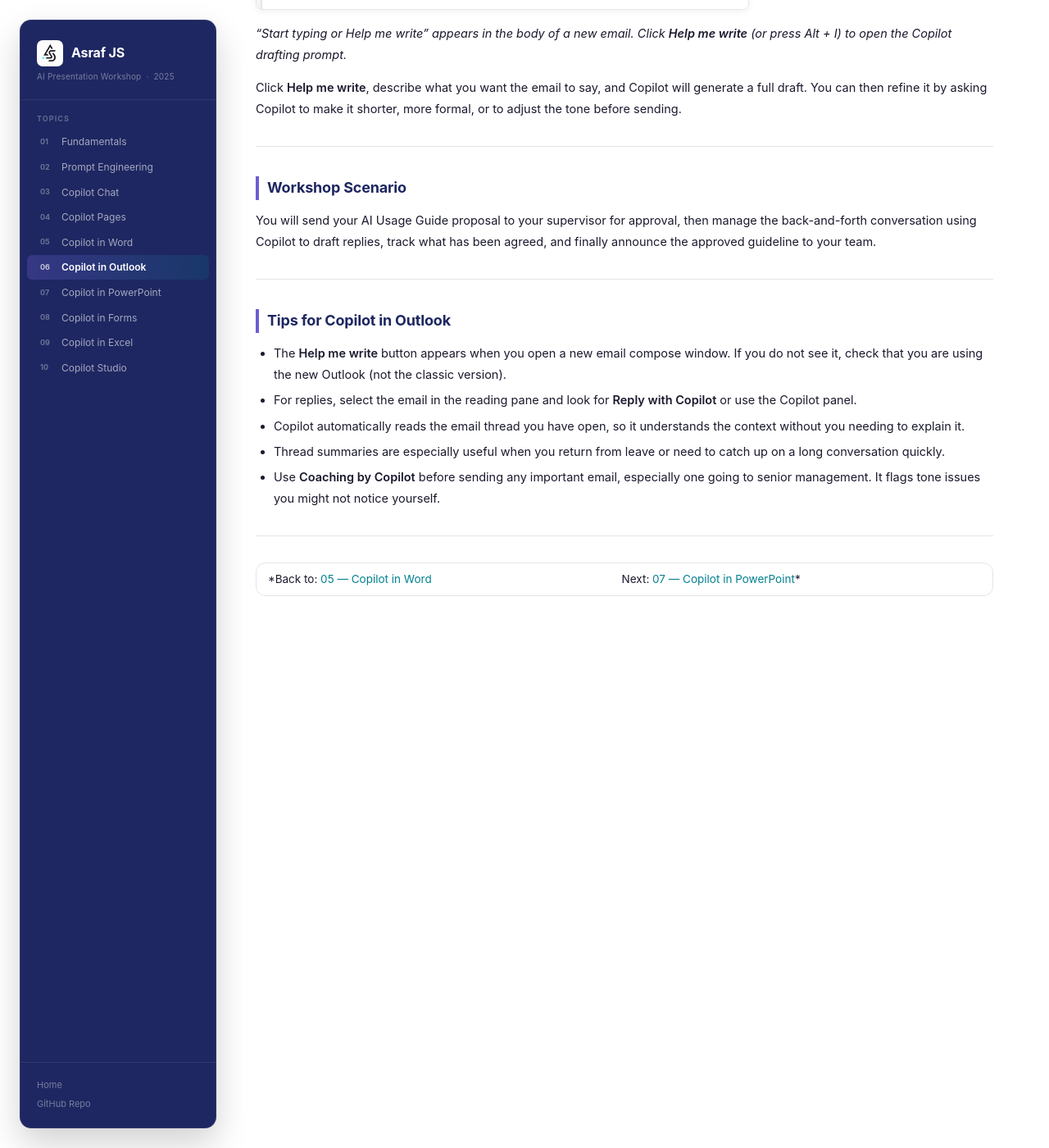
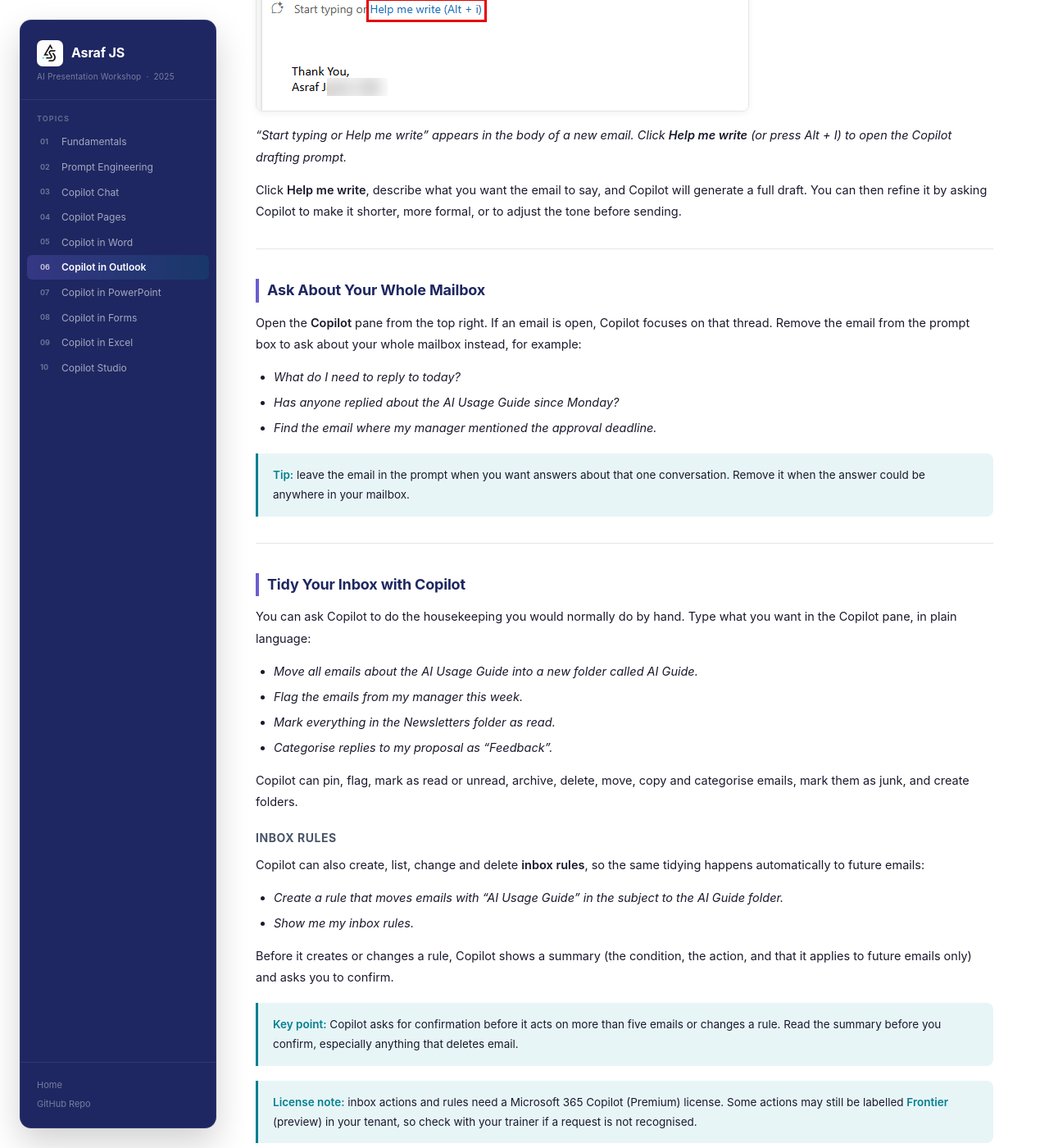
Before and after one commit to Asraf-JS/M365-Copilot-Workshop, a Jekyll site: the page built from 06-copilot-outlook/README.md, in a window 1280 px wide and 1400 px high, scrolled down 2049 px. Shown: the whole window at 82% size. Built offline with Jekyll 4.4.1, drawn with Linux system fonts in a browser that asks for light colours; our own code applies the rules of GitHub Pages for plain Markdown files; some of the changed text lies outside the part shown.

Commit message:
Add Copilot's newer Outlook features to Topic 06
New sections on asking about the whole mailbox, tidying the inbox and
creating inbox rules in plain language (with Copilot's confirmation
step), Prioritize my inbox, and Schedule with Copilot. Prompts gain
Parts 10 to 12: file the replies into a folder with a rule, catch up
across the mailbox, and schedule the Topic 11 launch meeting from the
approval email. Screenshot spots are marked, with a capture brief in
_tasks/screenshots-outlook.md. Book rebuilt (150 pages).

Co-Authored-By: Claude Opus 5.5 <noreply@anthropic.com>
Claude-Session: https://claude.ai/code/session_01S12GXiGXwWu5n2stPEFgm8

```diff
--- a/06-copilot-outlook/README.md
+++ b/06-copilot-outlook/README.md
@@ -23,6 +23,10 @@ At the end of Topic 05 you generated a handover note summarising your proposal i
 - Summarise long email threads
 - Suggest replies based on the context of a conversation
 - Coach you on how your email might land with the reader
+- Answer questions about your whole mailbox, not just the email you have open
+- Tidy your inbox from a plain-language request: move, flag, categorise or archive emails, and set up inbox rules
+- Prioritise incoming email as high, normal or low, with a reason
+- Turn an email thread into a meeting invite with **Schedule with Copilot**
 
 ---
 
@@ -56,9 +60,84 @@ Click **Help me write**, describe what you want the email to say, and Copilot wi
 
 ---
 
+## Ask About Your Whole Mailbox
+
+Open the **Copilot** pane from the top right. If an email is open, Copilot focuses on that thread. Remove the email from the prompt box to ask about your whole mailbox instead, for example:
+
+- *What do I need to reply to today?*
+- *Has anyone replied about the AI Usage Guide since Monday?*
+- *Find the email where my manager mentioned the approval deadline.*
+
+<!-- SCREENSHOT: images/copilot-pane-scope.png | The Copilot pane in Outlook with an email attached as context in the prompt box, and the X to remove it highlighted -->
+
+> **Tip:** leave the email in the prompt when you want answers about that one conversation. Remove it when the answer could be anywhere in your mailbox.
+
+---
+
+## Tidy Your Inbox with Copilot
+
+You can ask Copilot to do the housekeeping you would normally do by hand. Type what you want in the Copilot pane, in plain language:
+
+- *Move all emails about the AI Usage Guide into a new folder called AI Guide.*
+- *Flag the emails from my manager this week.*
+- *Mark everything in the Newsletters folder as read.*
+- *Categorise replies to my proposal as "Feedback".*
+
+Copilot can pin, flag, mark as read or unread, archive, delete, move, copy and categorise emails, mark them as junk, and create folders.
+
+### Inbox rules
+
+Copilot can also create, list, change and delete **inbox rules**, so the same tidying happens automatically to future emails:
+
+- *Create a rule that moves emails with "AI Usage Guide" in the subject to the AI Guide folder.*
+- *Show me my inbox rules.*
+
+Before it creates or changes a rule, Copilot shows a summary (the condition, the action, and that it applies to future emails only) and asks you to confirm.
+
+<!-- SCREENSHOT: images/copilot-rule-confirm.png | Copilot's summary of a new inbox rule in the Copilot pane, with the condition, the action and the Confirm button highlighted -->
+
+> **Key point:** Copilot asks for confirmation before it acts on more than five emails or changes a rule. Read the summary before you confirm, especially anything that deletes email.
+
+> **License note:** inbox actions and rules need a Microsoft 365 Copilot (Premium) license. Some actions may still be labelled **Frontier** (preview) in your tenant, so check with your trainer if a request is not recognised.
+
+---
+
+## Prioritize My Inbox
+
+Copilot can sort incoming email by importance, marking each message **high**, **normal** or **low** priority based on who sent it and what it is about, with a short reason.
+
+1. Select **Settings** (the gear icon, top right).
+2. Open the **Copilot** section and turn on **Prioritize my inbox**.
+3. Optionally tick the boxes to show Copilot's summary in the message preview and to label low-priority email.
+
+<!-- SCREENSHOT: images/prioritize-my-inbox.png | Settings > Copilot with the Prioritize my inbox toggle and its two options highlighted -->
+
+The same Copilot settings page is where you add **draft instructions** (how Copilot should write for you, such as tone and sign-off) and **calendar instructions**.
+
+> **Good habit:** treat the priority as a suggestion. Spend a week checking what Copilot marks as low priority before you rely on it to decide what you can skip.
+
+---
+
+## Schedule with Copilot
+
+When an email conversation needs a meeting, Copilot can set it up from the thread:
+
+1. Open the email thread.
+2. Select **Schedule with Copilot** in the **Respond** section of the ribbon.
+3. Copilot drafts the meeting: subject, attendees from the thread, a suggested time when people are free, an agenda, and a summary of the conversation so far.
+4. Check the draft, change anything that is wrong, and send it.
+
+<!-- SCREENSHOT: images/schedule-with-copilot.png | An email thread with Schedule with Copilot highlighted in the ribbon, and the drafted meeting invite with its agenda -->
+
+You can also ask in the Copilot pane, for example *Find 30 minutes next week with everyone on this thread*. Copilot suggests the slots that suit the most people, within your working hours and time zone.
+
+> **License note:** Schedule with Copilot needs a Microsoft 365 Copilot (Premium) license.
+
+---
+
 ## Workshop Scenario
 
-You will send your AI Usage Guide proposal to your supervisor for approval, then manage the back-and-forth conversation using Copilot to draft replies, track what has been agreed, and finally announce the approved guideline to your team.
+You will send your AI Usage Guide proposal to your supervisor for approval, then manage the back-and-forth conversation using Copilot to draft replies, track what has been agreed, and finally announce the approved guideline to your team. Along the way you will tidy the replies into their own folder and schedule the launch meeting you run in Topic 11.
 
 ---
 
@@ -69,6 +148,8 @@ You will send your AI Usage Guide proposal to your supervisor for approval, then
 - Copilot automatically reads the email thread you have open, so it understands the context without you needing to explain it.
 - Thread summaries are especially useful when you return from leave or need to catch up on a long conversation quickly.
 - Use **Coaching by Copilot** before sending any important email, especially one going to senior management. It flags tone issues you might not notice yourself.
+- Remove the open email from the Copilot prompt box when you want to search your whole mailbox.
+- Turn a one-off tidy-up into a rule once you find yourself asking for it twice.
 
 ---
 
```
Also changed, not shown: 06-copilot-outlook/prompts.md (+58 -1 lines), _tasks/screenshots-outlook.md (added, +52 -0 lines), index.md (+1 -1 lines), README.md, 1 other file.
